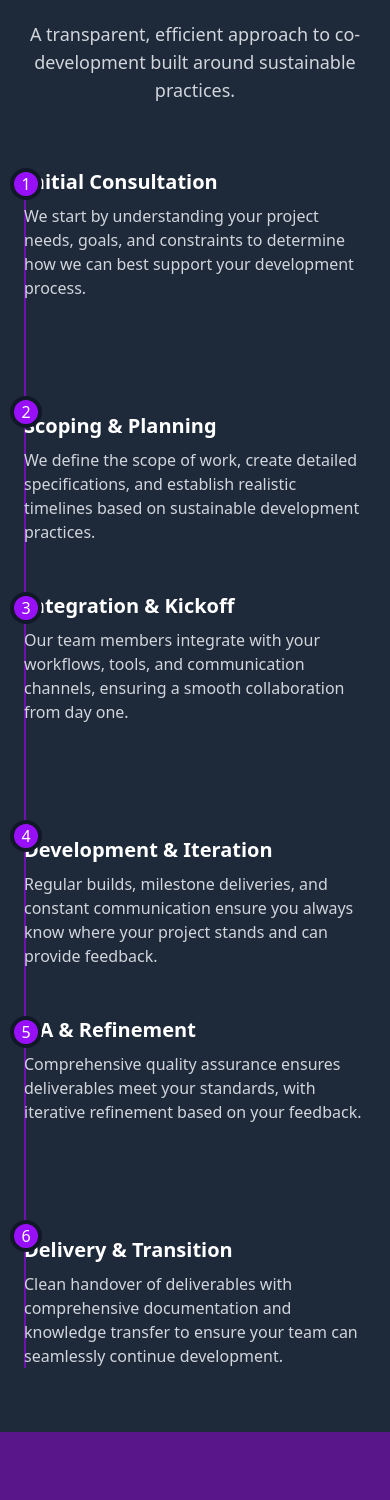
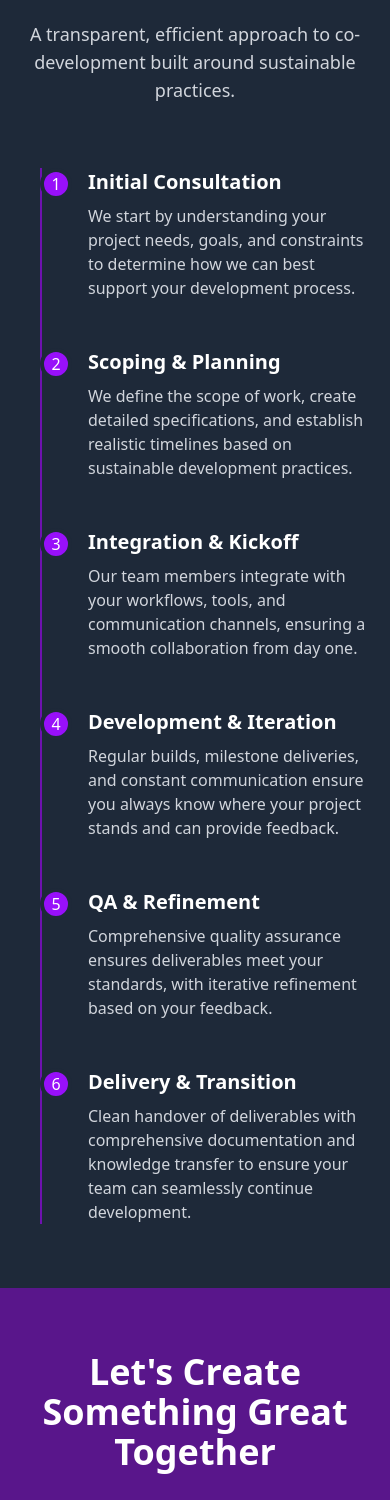
Before and after one commit to HappyHourGamesLLC/site, a Next.js app: page /services in a window 390 px wide. Shown: the part 6880-8380 px from the top of the page. Built offline with nearby package versions, Linux system fonts and the light colour scheme.

Commit message:
fixed responsiveness with both timeline items

```diff
--- a/src/pages/services.tsx
+++ b/src/pages/services.tsx
@@ -345,7 +345,8 @@ const Services: FC = () => {
         </div>
       </section>
 
-      {/* Process Section */}
+
+      {/* Process Section with Improved Responsiveness */}
       <section className="py-16 bg-gray-800">
         <div className="container mx-auto px-6">
           <div className="text-center mb-16">
@@ -357,31 +358,34 @@ const Services: FC = () => {
 
           <div className="max-w-4xl mx-auto">
             <div className="relative">
-              <div className="absolute left-0 md:left-1/2 h-full w-0.5 bg-purple-800 transform md:-translate-x-0.5"></div>
+              {/* Timeline Line - Responsive visibility and positioning */}
+              <div className="absolute md:left-1/2 left-4 h-full w-0.5 bg-purple-800 md:transform md:-translate-x-0.5"></div>
 
               <div className="space-y-12">
                 {/* Step 1 */}
                 <div className="relative flex flex-col md:flex-row items-start">
-                  <div className="flex-1 md:text-right md:pr-12 pb-8 md:pb-0">
+                  <div className="flex-1 md:text-right md:pr-12 pl-16 md:pl-0">
                     <h3 className="text-xl font-bold mb-2">Initial Consultation</h3>
                     <p className="text-gray-300">
                       We start by understanding your project needs, goals, and constraints to determine how
                       we can best support your development process.
                     </p>
                   </div>
-                  <div className="absolute left-0 md:left-1/2 w-8 h-8 bg-purple-600 rounded-full border-4 border-gray-900 transform -translate-x-3.5 md:-translate-x-4 flex items-center justify-center">
+                  {/* Circle indicator - Responsive positioning */}
+                  <div className="absolute left-4 top-0 md:left-1/2 md:top-0 w-8 h-8 bg-purple-600 rounded-full border-4 border-gray-800 transform md:-translate-x-1/2 flex items-center justify-center">
                     1
                   </div>
-                  <div className="flex-1 md:pl-12 md:mt-0 mt-4"></div>
+                  <div className="flex-1 md:pl-12 hidden md:block"></div>
                 </div>
 
                 {/* Step 2 */}
                 <div className="relative flex flex-col md:flex-row items-start">
-                  <div className="flex-1 md:text-right md:pr-12 md:block hidden"></div>
-                  <div className="absolute left-0 md:left-1/2 w-8 h-8 bg-purple-600 rounded-full border-4 border-gray-900 transform -translate-x-3.5 md:-translate-x-4 flex items-center justify-center">
+                  <div className="flex-1 md:text-right md:pr-12 hidden md:block"></div>
+                  {/* Circle indicator - Responsive positioning */}
+                  <div className="absolute left-4 top-0 md:left-1/2 md:top-0 w-8 h-8 bg-purple-600 rounded-full border-4 border-gray-800 transform md:-translate-x-1/2 flex items-center justify-center">
                     2
                   </div>
-                  <div className="flex-1 md:pl-12 md:mt-0 mt-4">
+                  <div className="flex-1 md:pl-12 pl-16">
                     <h3 className="text-xl font-bold mb-2">Scoping & Planning</h3>
                     <p className="text-gray-300">
                       We define the scope of work, create detailed specifications, and establish
@@ -392,26 +396,28 @@ const Services: FC = () => {
 
                 {/* Step 3 */}
                 <div className="relative flex flex-col md:flex-row items-start">
-                  <div className="flex-1 md:text-right md:pr-12 pb-8 md:pb-0">
+                  <div className="flex-1 md:text-right md:pr-12 pl-16 md:pl-0">
                     <h3 className="text-xl font-bold mb-2">Integration & Kickoff</h3>
                     <p className="text-gray-300">
                       Our team members integrate with your workflows, tools, and communication channels,
                       ensuring a smooth collaboration from day one.
                     </p>
                   </div>
-                  <div className="absolute left-0 md:left-1/2 w-8 h-8 bg-purple-600 rounded-full border-4 border-gray-900 transform -translate-x-3.5 md:-translate-x-4 flex items-center justify-center">
+                  {/* Circle indicator - Responsive positioning */}
+                  <div className="absolute left-4 top-0 md:left-1/2 md:top-0 w-8 h-8 bg-purple-600 rounded-full border-4 border-gray-800 transform md:-translate-x-1/2 flex items-center justify-center">
                     3
                   </div>
-                  <div className="flex-1 md:pl-12 md:mt-0 mt-4"></div>
+                  <div className="flex-1 md:pl-12 hidden md:block"></div>
                 </div>
 
                 {/* Step 4 */}
                 <div className="relative flex flex-col md:flex-row items-start">
-                  <div className="flex-1 md:text-right md:pr-12 md:block hidden"></div>
-                  <div className="absolute left-0 md:left-1/2 w-8 h-8 bg-purple-600 rounded-full border-4 border-gray-900 transform -translate-x-3.5 md:-translate-x-4 flex items-center justify-center">
+                  <div className="flex-1 md:text-right md:pr-12 hidden md:block"></div>
+                  {/* Circle indicator - Responsive positioning */}
+                  <div className="absolute left-4 top-0 md:left-1/2 md:top-0 w-8 h-8 bg-purple-600 rounded-full border-4 border-gray-800 transform md:-translate-x-1/2 flex items-center justify-center">
                     4
                   </div>
-                  <div className="flex-1 md:pl-12 md:mt-0 mt-4">
+                  <div className="flex-1 md:pl-12 pl-16">
                     <h3 className="text-xl font-bold mb-2">Development & Iteration</h3>
                     <p className="text-gray-300">
                       Regular builds, milestone deliveries, and constant communication ensure
@@ -422,26 +428,28 @@ const Services: FC = () => {
 
                 {/* Step 5 */}
                 <div className="relative flex flex-col md:flex-row items-start">
-                  <div className="flex-1 md:text-right md:pr-12 pb-8 md:pb-0">
+                  <div className="flex-1 md:text-right md:pr-12 pl-16 md:pl-0">
                     <h3 className="text-xl font-bold mb-2">QA & Refinement</h3>
                     <p className="text-gray-300">
                       Comprehensive quality assurance ensures deliverables meet your standards,
                       with iterative refinement based on your feedback.
                     </p>
                   </div>
-                  <div className="absolute left-0 md:left-1/2 w-8 h-8 bg-purple-600 rounded-full border-4 border-gray-900 transform -translate-x-3.5 md:-translate-x-4 flex items-center justify-center">
+                  {/* Circle indicator - Responsive positioning */}
+                  <div className="absolute left-4 top-0 md:left-1/2 md:top-0 w-8 h-8 bg-purple-600 rounded-full border-4 border-gray-800 transform md:-translate-x-1/2 flex items-center justify-center">
                     5
                   </div>
-                  <div className="flex-1 md:pl-12 md:mt-0 mt-4"></div>
+                  <div className="flex-1 md:pl-12 hidden md:block"></div>
                 </div>
 
                 {/* Step 6 */}
                 <div className="relative flex flex-col md:flex-row items-start">
-                  <div className="flex-1 md:text-right md:pr-12 md:block hidden"></div>
-                  <div className="absolute left-0 md:left-1/2 w-8 h-8 bg-purple-600 rounded-full border-4 border-gray-900 transform -translate-x-3.5 md:-translate-x-4 flex items-center justify-center">
+                  <div className="flex-1 md:text-right md:pr-12 hidden md:block"></div>
+                  {/* Circle indicator - Responsive positioning */}
+                  <div className="absolute left-4 top-0 md:left-1/2 md:top-0 w-8 h-8 bg-purple-600 rounded-full border-4 border-gray-800 transform md:-translate-x-1/2 flex items-center justify-center">
                     6
                   </div>
-                  <div className="flex-1 md:pl-12 md:mt-0 mt-4">
+                  <div className="flex-1 md:pl-12 pl-16">
                     <h3 className="text-xl font-bold mb-2">Delivery & Transition</h3>
                     <p className="text-gray-300">
                       Clean handover of deliverables with comprehensive documentation and knowledge
```
Also changed, not shown: src/pages/careers.tsx (+24 -17 lines).
